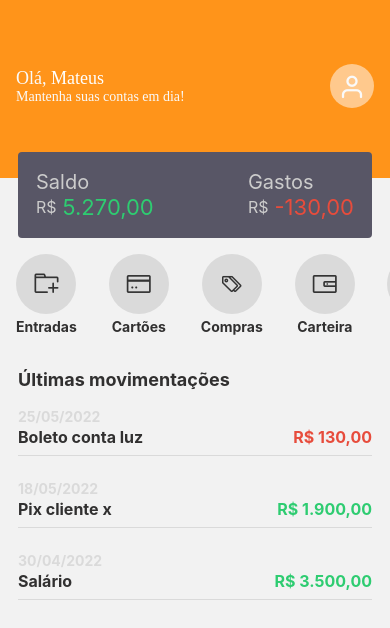
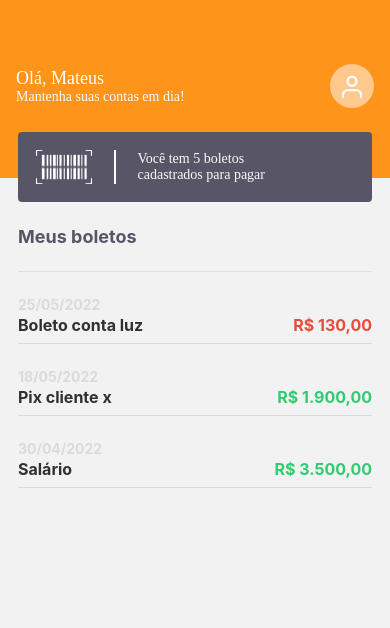
Before and after one commit to mateusmatosleonardo/finance_app_ui, a React Native app: screen /Home in a window 390 px wide. Shown: the top 628 px of the page. Built offline with nearby package versions, Linux system fonts and the light colour scheme.

Commit message:
chore: change title and header

```diff
--- a/src/components/Actions/index.tsx
+++ /dev/null
@@ -1,86 +0,0 @@
-import React from 'react';
-import {
-  View,
-  Text,
-  StyleSheet,
-  ScrollView,
-  TouchableOpacity,
-} from 'react-native';
-import AntDesign from 'react-native-vector-icons/AntDesign';
-
-const Actions = () => {
-  return (
-    <ScrollView
-      style={styles.container}
-      horizontal
-      showsHorizontalScrollIndicator={false}
-      overScrollMode="never">
-      <TouchableOpacity style={styles.actionButton} activeOpacity={0.8}>
-        <View style={styles.areaButton}>
-          <AntDesign name="addfolder" size={24} color="#333" />
-        </View>
-        <Text style={styles.labelButton}>Entradas</Text>
-      </TouchableOpacity>
-      <TouchableOpacity style={styles.actionButton} activeOpacity={0.8}>
-        <View style={styles.areaButton}>
-          <AntDesign name="creditcard" size={24} color="#333" />
-        </View>
-        <Text style={styles.labelButton}>Cartões</Text>
-      </TouchableOpacity>
-      <TouchableOpacity style={styles.actionButton} activeOpacity={0.8}>
-        <View style={styles.areaButton}>
-          <AntDesign name="tagso" size={24} color="#333" />
-        </View>
-        <Text style={styles.labelButton}>Compras</Text>
-      </TouchableOpacity>
-      <TouchableOpacity style={styles.actionButton} activeOpacity={0.8}>
-        <View style={styles.areaButton}>
-          <AntDesign name="wallet" size={24} color="#333" />
-        </View>
-        <Text style={styles.labelButton}>Carteira</Text>
-      </TouchableOpacity>
-      <TouchableOpacity style={styles.actionButton} activeOpacity={0.8}>
-        <View style={styles.areaButton}>
-          <AntDesign name="barcode" size={24} color="#333" />
-        </View>
-        <Text style={styles.labelButton}>Boletos</Text>
-      </TouchableOpacity>
-      <TouchableOpacity style={styles.actionButton} activeOpacity={0.8}>
-        <View style={styles.areaButton}>
-          <AntDesign name="setting" size={24} color="#333" />
-        </View>
-        <Text style={styles.labelButton}>Conta</Text>
-      </TouchableOpacity>
-    </ScrollView>
-  );
-};
-
-const styles = StyleSheet.create({
-  container: {
-    maxHeight: 84,
-    marginBottom: 16,
-    marginTop: 16,
-    paddingStart: 16,
-    paddingEnd: 16,
-  },
-  actionButton: {
-    marginRight: 32,
-    alignItems: 'center',
-  },
-  areaButton: {
-    width: 60,
-    height: 60,
-    borderRadius: 60 / 2,
-    justifyContent: 'center',
-    alignItems: 'center',
-    backgroundColor: '#dadada',
-  },
-  labelButton: {
-    color: '#313030',
-    marginTop: 4,
-    textAlign: 'center',
-    fontWeight: 'bold',
-  },
-});
-
-export default Actions;
--- a/src/components/Balance/index.tsx
+++ /dev/null
@@ -1,71 +0,0 @@
-import React from 'react';
-import {StyleSheet, Text, View} from 'react-native';
-import {theme} from '../../theme/theme';
-
-interface BalanceProps {
-  balance: string;
-  expenses: string;
-}
-
-const Balance = ({balance, expenses}: BalanceProps) => {
-  return (
-    <View style={styles.container}>
-      <View style={styles.item}>
-        <Text style={styles.itemTitle}>Saldo</Text>
-        <View style={styles.content}>
-          <Text style={styles.currencySimbol}>R$</Text>
-          <Text style={styles.balance}>{balance}</Text>
-        </View>
-      </View>
-      <View style={styles.item}>
-        <Text style={styles.itemTitle}>Gastos</Text>
-        <View style={styles.content}>
-          <Text style={styles.currencySimbol}>R$</Text>
-          <Text style={styles.expenses}>{expenses}</Text>
-        </View>
-      </View>
-    </View>
-  );
-};
-
-const styles = StyleSheet.create({
-  container: {
-    flexDirection: 'row',
-    justifyContent: 'space-between',
-    paddingStart: 18,
-    paddingEnd: 18,
-    marginTop: -26,
-    marginStart: 18,
-    marginEnd: 18,
-    borderRadius: 4,
-    paddingBottom: 18,
-    paddingTop: 18,
-    backgroundColor: theme.colors.brandSecondary,
-    elevation: 1,
-    zIndex: 99,
-  },
-  item: {},
-  itemTitle: {
-    fontSize: 20,
-    color: '#ccc',
-  },
-  currencySimbol: {
-    color: '#ccc',
-    marginRight: 6,
-    fontSize: 16,
-  },
-  balance: {
-    fontSize: 22,
-    color: '#2ecc71',
-  },
-  content: {
-    flexDirection: 'row',
-    alignItems: 'center',
-  },
-  expenses: {
-    fontSize: 22,
-    color: '#e74c3c',
-  },
-});
-
-export default Balance;
--- /dev/null
+++ b/src/components/Registered/index.tsx
@@ -0,0 +1,79 @@
+import React from 'react';
+import {Image, StyleSheet, Text, View} from 'react-native';
+import {theme} from '../../theme/theme';
+import Barcode from '../../assets/barcode.png';
+
+interface RegisteredProps {
+  numberOfTickets: number;
+}
+
+const Registered = ({numberOfTickets}: RegisteredProps) => {
+  return (
+    <View style={styles.container}>
+      <View style={styles.item}>
+        <Image
+          source={Barcode}
+          style={{width: 56, height: 34, resizeMode: 'contain'}}
+        />
+        <View
+          style={{
+            width: 1.5,
+            height: 34,
+            marginHorizontal: 22,
+            backgroundColor: '#fafafa',
+          }}
+        />
+      </View>
+      <View>
+        <View style={styles.contentInfoText}>
+          <Text style={styles.text}>Você tem </Text>
+          <Text style={styles.textBold}>{numberOfTickets} boletos</Text>
+        </View>
+        <Text style={styles.text}>cadastrados para pagar</Text>
+      </View>
+    </View>
+  );
+};
+
+const styles = StyleSheet.create({
+  container: {
+    flexDirection: 'row',
+    justifyContent: 'flex-start',
+    alignItems: 'center',
+    paddingStart: 18,
+    paddingEnd: 18,
+    marginTop: -46,
+    marginStart: 18,
+    marginEnd: 18,
+    borderRadius: 4,
+    paddingBottom: 18,
+    paddingTop: 18,
+    backgroundColor: theme.colors.brandSecondary,
+    elevation: 1,
+    zIndex: 99,
+  },
+  item: {
+    flexDirection: 'row',
+  },
+  itemTitle: {
+    fontSize: 20,
+    color: '#ccc',
+  },
+  text: {
+    fontFamily: theme.fonts.Regular,
+    color: '#fafafa',
+  },
+  textBold: {
+    fontFamily: theme.fonts.Bold,
+    color: '#fafafa',
+  },
+  content: {
+    flexDirection: 'row',
+    alignItems: 'center',
+  },
+  contentInfoText: {
+    flexDirection: 'row',
+  },
+});
+
+export default Registered;
--- a/src/pages/Home/index.tsx
+++ b/src/pages/Home/index.tsx
@@ -2,9 +2,9 @@ import Header from '../../components/Header';
 import React from 'react';
 import {FlatList, StyleSheet, Text, View} from 'react-native';
 import {AuthContext} from '../../contexts/auth';
-import Balance from '../../components/Balance';
 import Movements from '../../components/Movements';
-import Actions from '../../components/Actions';
+import Registered from '../../components/Registered';
+import {theme} from '../../theme/theme';
 
 const list = [
   {
@@ -37,11 +37,11 @@ const Home = () => {
     <View>
       <Header userName={user.name ? user.name : 'Mateus'} />
 
-      <Balance balance="5.270,00" expenses="-130,00" />
+      <Registered numberOfTickets={5} />
 
-      <Actions />
+      <Text style={styles.title}>Meus boletos</Text>
 
-      <Text style={styles.title}>Últimas movimentações</Text>
+      <View style={styles.diviser} />
 
       <FlatList
         data={list}
@@ -61,14 +61,21 @@ const styles = StyleSheet.create({
     fontWeight: 'bold',
     marginLeft: 18,
     marginRight: 18,
-    marginTop: 18,
-    color: '#313030',
-    marginBottom: 18,
+    marginTop: 24,
+    color: theme.colors.brandSecondary,
+    marginBottom: 24,
   },
   list: {
     marginStart: 18,
     marginEnd: 18,
   },
+  diviser: {
+    height: 1,
+    marginStart: 18,
+    marginEnd: 18,
+    marginBottom: 24,
+    backgroundColor: '#dedede',
+  },
 });
 
 export default Home;
```
